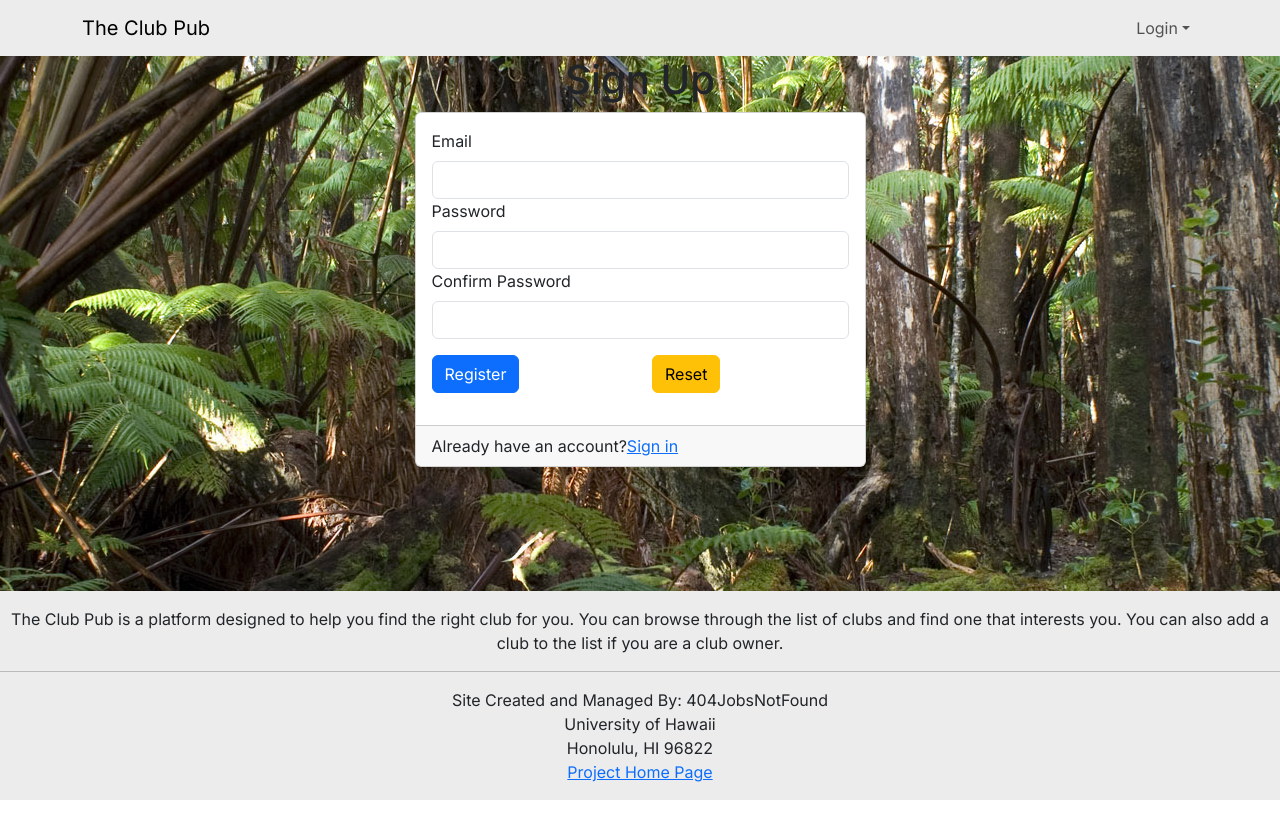
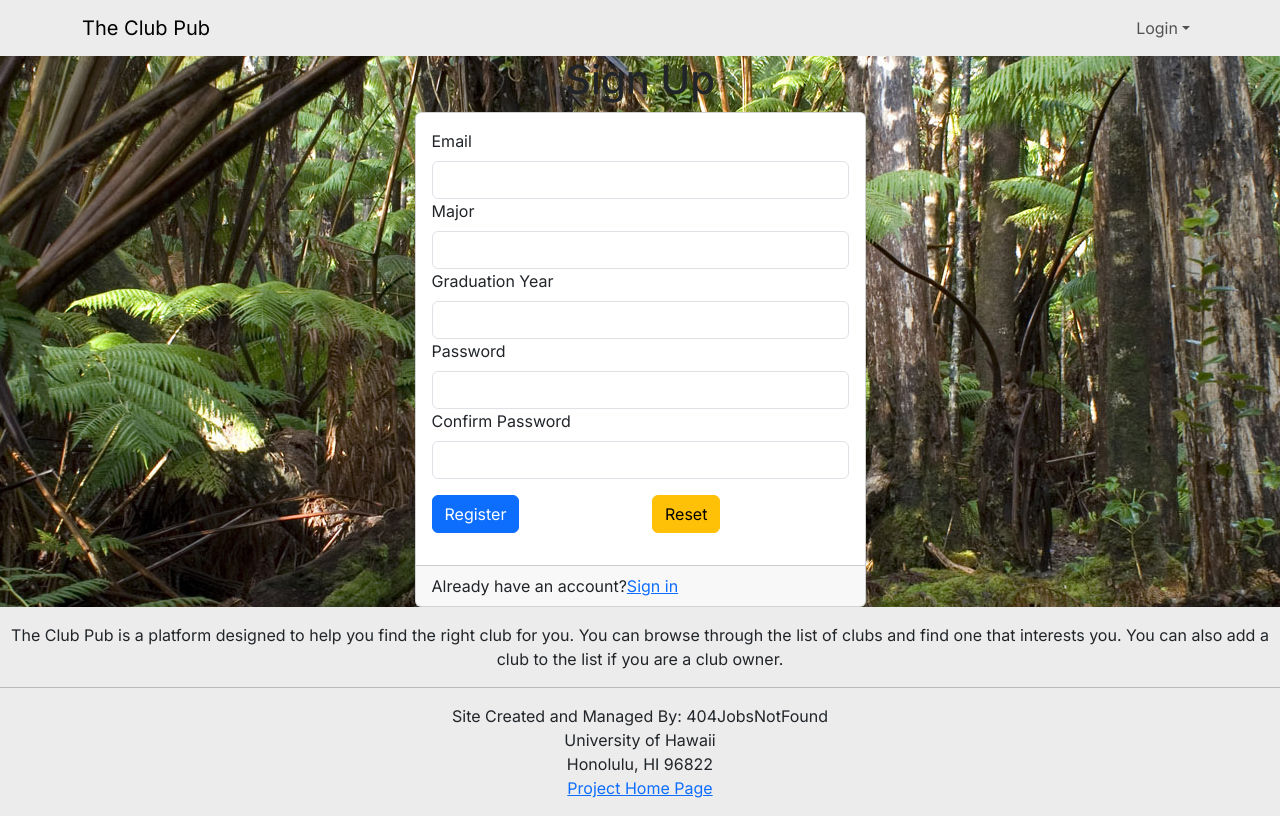
Before and after one commit to 404jobsnotfound/the-club-pub, a Next.js app: page /auth/signup in a window 1280 px wide. Built offline with nearby package versions, Linux system fonts and the light colour scheme; no server answers.

Commit message:
Changed Sign up and added Major and graduation year

```diff
--- a/src/app/auth/signup/page.tsx
+++ b/src/app/auth/signup/page.tsx
@@ -11,6 +11,8 @@ type SignUpForm = {
   email: string;
   password: string;
   confirmPassword: string;
+  major: string;
+  graduationYear: string;
   // acceptTerms: boolean;
 };
 
@@ -18,6 +20,8 @@ type SignUpForm = {
 const SignUp = () => {
   const validationSchema = Yup.object().shape({
     email: Yup.string().required('Email is required').email('Email is invalid'),
+    major: Yup.string().required('Major is required'),
+    graduationYear: Yup.string().required('Graduation Year is required'),
     password: Yup.string()
       .required('Password is required')
       .min(6, 'Password must be at least 6 characters')
@@ -61,7 +65,24 @@ const SignUp = () => {
                     />
                     <div className="invalid-feedback">{errors.email?.message}</div>
                   </Form.Group>
-
+                  <Form.Group className="form-group">
+                    <Form.Label>Major</Form.Label>
+                    <input
+                      type="text"
+                      {...register('major')}
+                      className={`form-control ${errors.email ? 'is-invalid' : ''}`}
+                    />
+                    <div className="invalid-feedback">{errors.email?.message}</div>
+                  </Form.Group>
+                  <Form.Group className="form-group">
+                    <Form.Label>Graduation Year</Form.Label>
+                    <input
+                      type="text"
+                      {...register('major')}
+                      className={`form-control ${errors.email ? 'is-invalid' : ''}`}
+                    />
+                    <div className="invalid-feedback">{errors.email?.message}</div>
+                  </Form.Group>
                   <Form.Group className="form-group">
                     <Form.Label>Password</Form.Label>
                     <input
```
